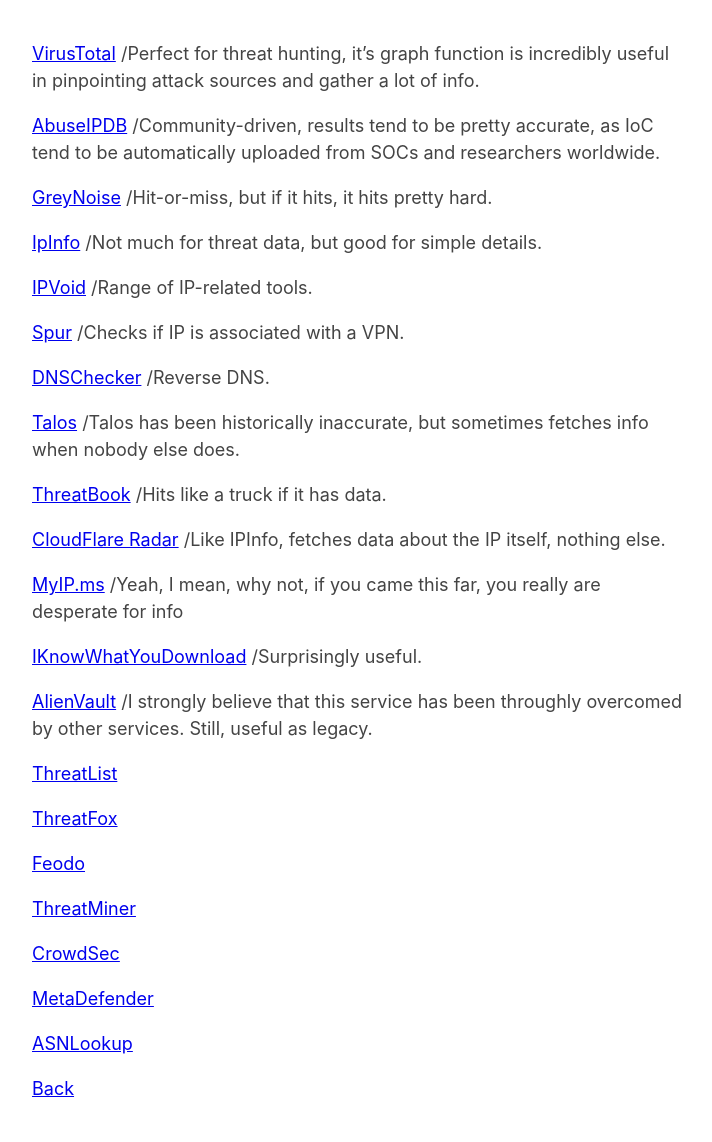
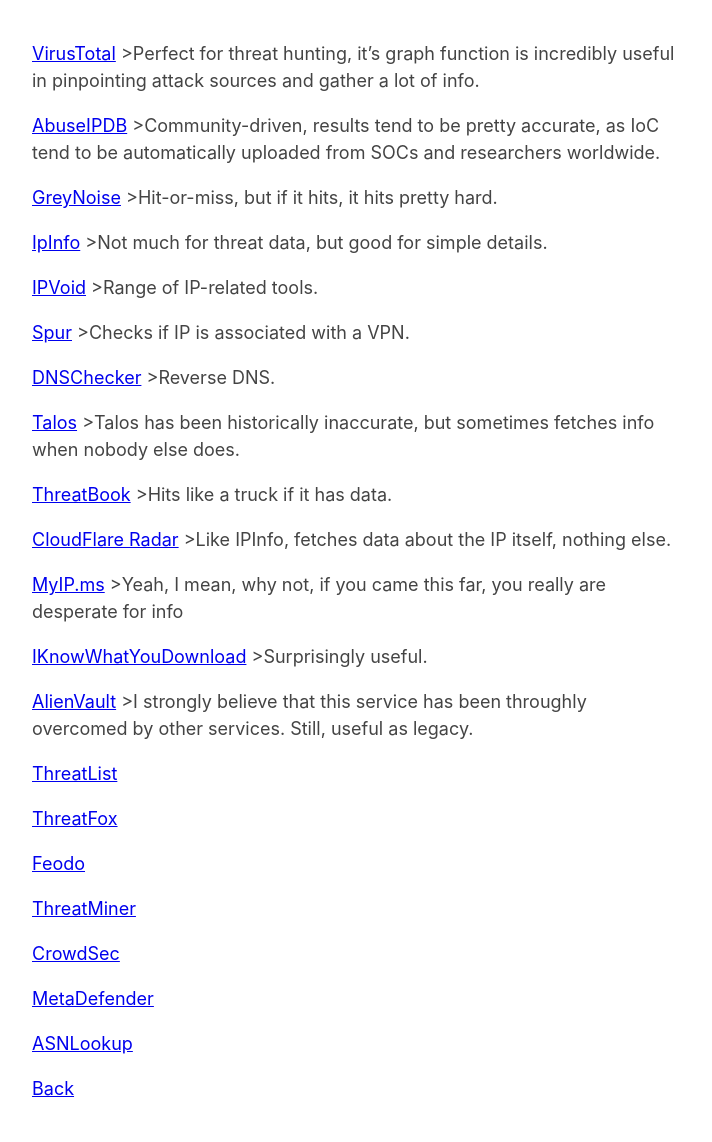
Before and after one commit to dolphinato/dolphinage, a Jekyll site: the page built from IPAnalysis.md, in a window 1280 px wide. Shown: the whole page, without its empty margins (283-995 px from the left). Built offline with Jekyll 4.4.1, drawn with Linux system fonts in a browser that asks for light colours; our own code applies the rules of GitHub Pages for plain Markdown files; the repository's description, which GitHub fills in, is left out.

```diff
--- a/IPAnalysis.md
+++ b/IPAnalysis.md
@@ -1,40 +1,40 @@
-[VirusTotal](https://www.virustotal.com/gui/home/search) /Perfect for threat hunting, it's graph function is incredibly useful in pinpointing attack sources and gather a lot of info.
+[VirusTotal](https://www.virustotal.com/gui/home/search) >Perfect for threat hunting, it's graph function is incredibly useful in pinpointing attack sources and gather a lot of info.
 
 
-[AbuseIPDB](https://www.abuseipdb.com) /Community-driven, results tend to be pretty accurate, as IoC tend to be automatically uploaded from SOCs and researchers worldwide.
+[AbuseIPDB](https://www.abuseipdb.com) >Community-driven, results tend to be pretty accurate, as IoC tend to be automatically uploaded from SOCs and researchers worldwide.
 
 
-[GreyNoise](https://viz.greynoise.io) /Hit-or-miss, but if it hits, it hits pretty hard.
+[GreyNoise](https://viz.greynoise.io) >Hit-or-miss, but if it hits, it hits pretty hard.
 
 
-[IpInfo](https://ipinfo.io) /Not much for threat data, but good for simple details.
+[IpInfo](https://ipinfo.io) >Not much for threat data, but good for simple details.
 
 
-[IPVoid](http://www.ipvoid.com) /Range of IP-related tools.
+[IPVoid](http://www.ipvoid.com) >Range of IP-related tools.
 
 
-[Spur](https://spur.us/context) /Checks if IP is associated with a VPN.
+[Spur](https://spur.us/context) >Checks if IP is associated with a VPN.
 
 
-[DNSChecker](https://dnschecker.org/reverse-dns.php) /Reverse DNS.
+[DNSChecker](https://dnschecker.org/reverse-dns.php) >Reverse DNS.
 
 
-[Talos](https://talosintelligence.com) /Talos has been historically inaccurate, but sometimes fetches info when nobody else does.
+[Talos](https://talosintelligence.com) >Talos has been historically inaccurate, but sometimes fetches info when nobody else does.
 
 
-[ThreatBook](https://threatbook.io) /Hits like a truck if it has data.
+[ThreatBook](https://threatbook.io) >Hits like a truck if it has data.
 
 
-[CloudFlare Radar](https://radar.cloudflare.com) /Like IPInfo, fetches data about the IP itself, nothing else.
+[CloudFlare Radar](https://radar.cloudflare.com) >Like IPInfo, fetches data about the IP itself, nothing else.
 
 
-[MyIP.ms](https://myip.ms) /Yeah, I mean, why not, if you came this far, you really are desperate for info
+[MyIP.ms](https://myip.ms) >Yeah, I mean, why not, if you came this far, you really are desperate for info
 
 
-[IKnowWhatYouDownload](https://iknowwhatyoudownload.com) /Surprisingly useful.
+[IKnowWhatYouDownload](https://iknowwhatyoudownload.com) >Surprisingly useful.
 
 
-[AlienVault](https://otx.alienvault.com) /I strongly believe that this service has been throughly overcomed by other services. Still, useful as legacy.
+[AlienVault](https://otx.alienvault.com) >I strongly believe that this service has been throughly overcomed by other services. Still, useful as legacy.
 
 
 [ThreatList](https://matthewroberts.io/api/threatlist/latest)
```
